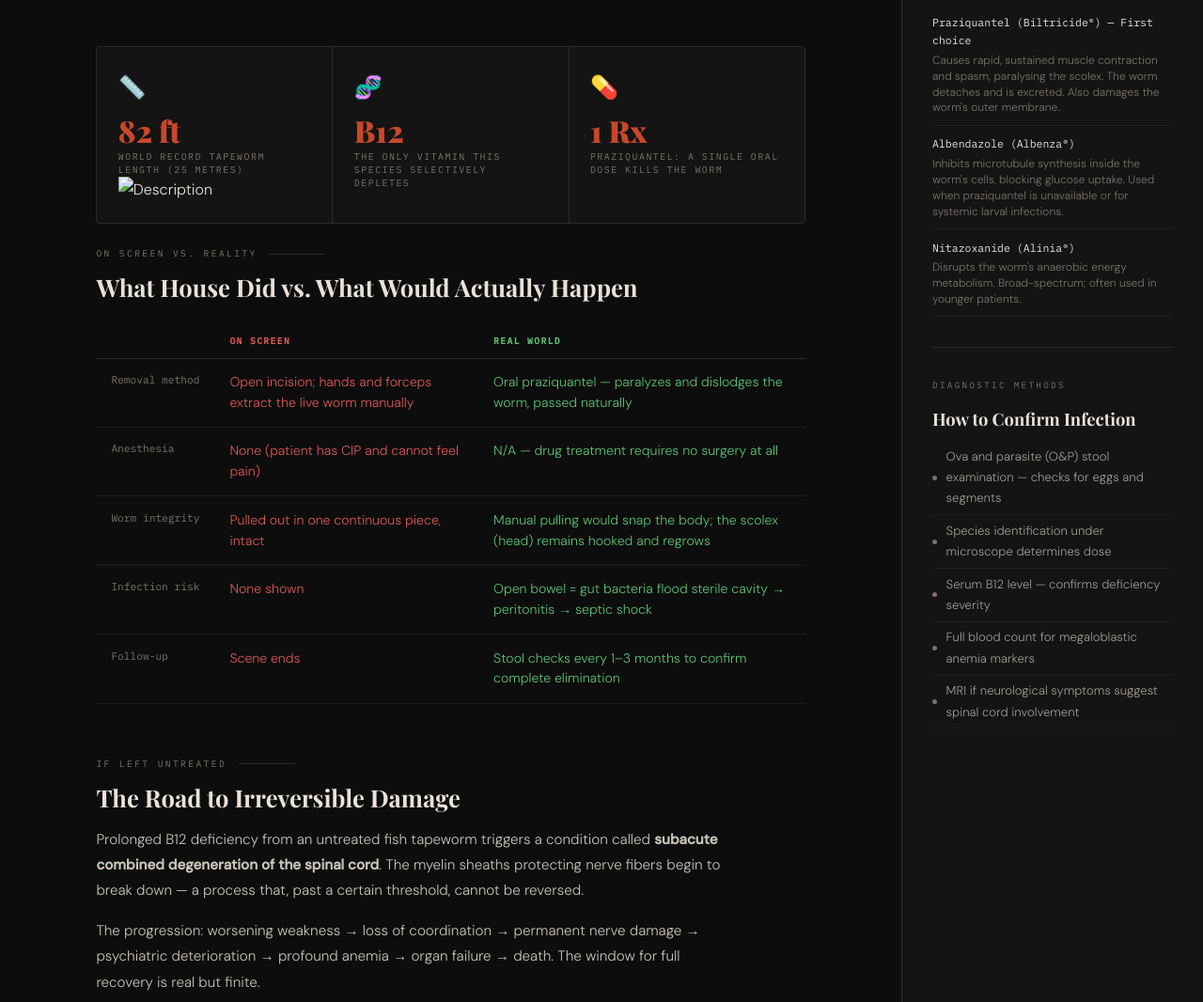
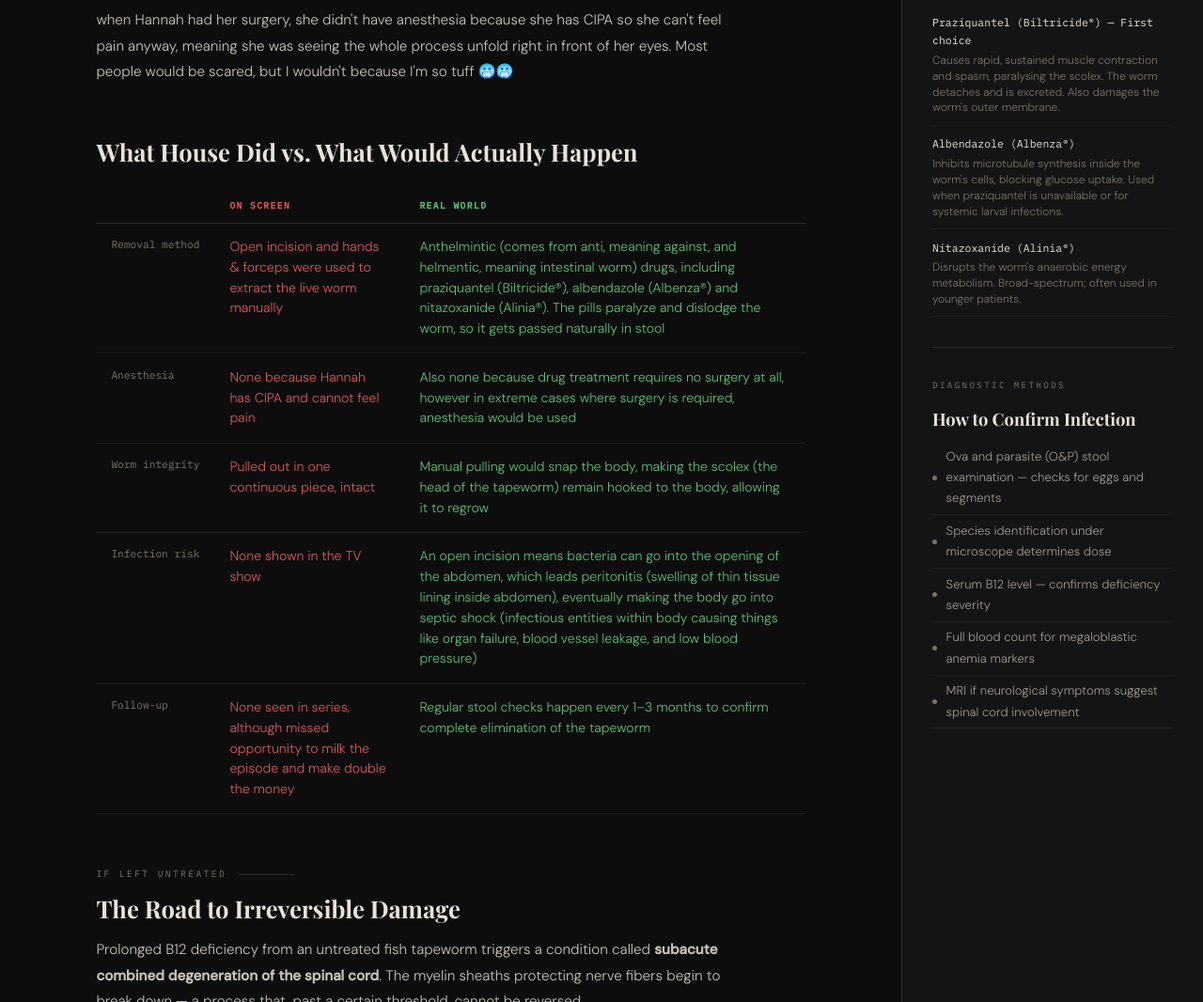
Before and after one commit to Jason-Q1925/Medical-Emergency-Fact-or-Fiction, a plain HTML site: page index.html in a window 1280 px wide. Shown: the part 2120-3186 px from the top of the page at 94% size. Drawn offline with nearby package versions, Linux system fonts and the light colour scheme; a web font is replaced by a local one.

Commit message:
index.html

```diff
--- a/index.html
+++ b/index.html
@@ -845,32 +845,11 @@
         <div class="section-body">
           <p>Hannah contracted a fish tapeworm, also known as <em>Diphyllobothrium latum</em>, from eating raw/undercooked infected trout/perch from a lake. The parasite established itself in her small intestine after she ate the contaminated fish and, over time, it grew to 25 feet. The small intestine is about 20 feet, so it would have to wrap around itself a bit</p>
           <p>In the show, the fish tapeworm was absorbing Hannah's Vitamin B12. As it fed, it absorbed nearly all of the vitamin B12 from Hannah's digested food, driving her into severe megaloblastic anemia—a hematic disorder where the bone marrow produces abnormally large and structurally immature red blood cells. Due to her megaloblastic anemia, her brain eventually got affected from the lack of B12, causing her seizures.</p>
-        </div>
-      </div>
-
-      <!-- QUICK FACTS -->
-      <div class="fact-grid">
-        <div class="fact-card">
-          <div class="fact-card-icon">📏</div>
-          <div class="fact-card-num" style="color: var(--accent-house)">82 ft</div>
-          <div class="fact-card-label">World record tapeworm length (25 metres)</div>
-          <img src="[link]" alt = "Description">
-        </div>
-        <div class="fact-card">
-          <div class="fact-card-icon">🧬</div>
-          <div class="fact-card-num" style="color: var(--accent-house)">B12</div>
-          <div class="fact-card-label">The only vitamin this species selectively depletes</div>
-        </div>
-        <div class="fact-card">
-          <div class="fact-card-icon">💊</div>
-          <div class="fact-card-num" style="color: var(--accent-house)">1 Rx</div>
-          <div class="fact-card-label">Praziquantel: a single oral dose kills the worm</div>
-        </div>
-      </div>
-
+          <p>when Hannah had her surgery, she didn't have anesthesia because she has CIPA so she can't feel pain anyway, meaning she was seeing the whole process unfold right in front of her eyes. Most people would be scared, but I wouldn't because I'm so tuff 🥶🥶</p>
+        </div>
+      </div>
       <!-- ON-SCREEN vs REAL -->
       <div class="content-section">
-        <div class="section-label">On Screen vs. Reality</div>
         <h3 class="section-title">What House Did vs. What Would Actually Happen</h3>
         <table class="compare-table">
           <thead>
@@ -883,28 +862,28 @@
           <tbody>
             <tr>
               <td>Removal method</td>
-              <td class="on-screen">Open incision; hands and forceps extract the live worm manually</td>
-              <td class="real-world">Oral praziquantel — paralyzes and dislodges the worm, passed naturally</td>
+              <td class="on-screen">Open incision and hands & forceps were used to extract the live worm manually</td>
+              <td class="real-world">Anthelmintic (comes from anti, meaning against, and helmentic, meaning intestinal worm) drugs, including praziquantel (Biltricide®), albendazole (Albenza®) and nitazoxanide (Alinia®). The pills paralyze and dislodge the worm, so it gets passed naturally in stool</td>
             </tr>
             <tr>
               <td>Anesthesia</td>
-              <td class="on-screen">None (patient has CIP and cannot feel pain)</td>
-              <td class="real-world">N/A — drug treatment requires no surgery at all</td>
+              <td class="on-screen">None because Hannah has CIPA and cannot feel pain</td>
+              <td class="real-world">Also none because drug treatment requires no surgery at all, however in extreme cases where surgery is required, anesthesia would be used</td>
             </tr>
             <tr>
               <td>Worm integrity</td>
               <td class="on-screen">Pulled out in one continuous piece, intact</td>
-              <td class="real-world">Manual pulling would snap the body; the scolex (head) remains hooked and regrows</td>
+              <td class="real-world">Manual pulling would snap the body, making the scolex (the head of the tapeworm) remain hooked to the body, allowing it to regrow</td>
             </tr>
             <tr>
               <td>Infection risk</td>
-              <td class="on-screen">None shown</td>
-              <td class="real-world">Open bowel = gut bacteria flood sterile cavity → peritonitis → septic shock</td>
+              <td class="on-screen">None shown in the TV show</td>
+              <td class="real-world">An open incision means bacteria can go into the opening of the abdomen, which leads peritonitis (swelling of thin tissue lining inside abdomen), eventually making the body go into septic shock (infectious entities within body causing things like organ failure, blood vessel leakage, and low blood pressure)</td>
             </tr>
             <tr>
               <td>Follow-up</td>
-              <td class="on-screen">Scene ends</td>
-              <td class="real-world">Stool checks every 1–3 months to confirm complete elimination</td>
+              <td class="on-screen">None seen in series, although missed opportunity to milk the episode and make double the money</td>
+              <td class="real-world">Regular stool checks happen every 1–3 months to confirm complete elimination of the tapeworm</td>
             </tr>
           </tbody>
         </table>
```
